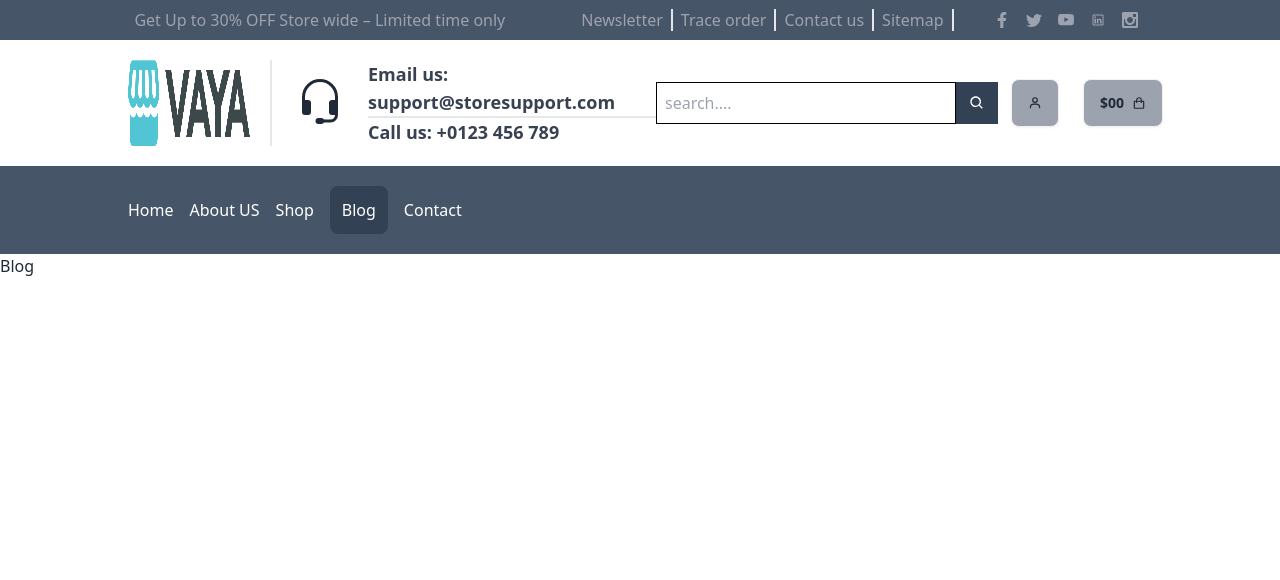
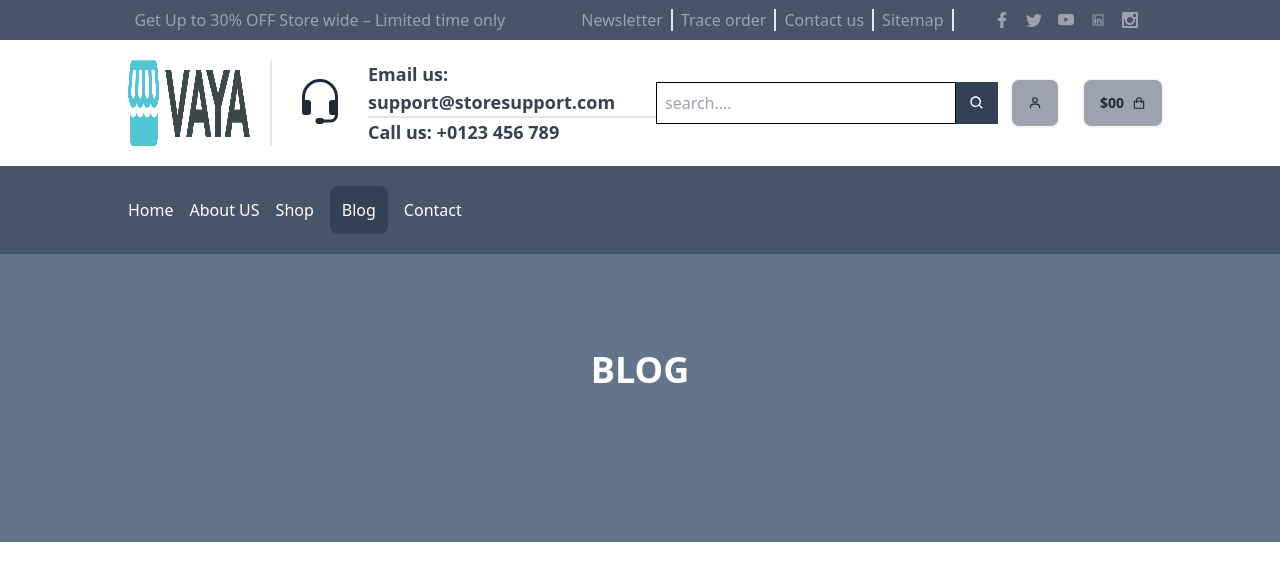
Before and after one commit to Tushar12152/Vaya-client-react, a React (Vite) app: page /blog in a window 1280 px wide. Shown: the top 580 px of the page. Built offline with nearby package versions, Linux system fonts and the light colour scheme.

Commit message:
blog adding

```diff
--- a/src/Pages/Blog.jsx
+++ b/src/Pages/Blog.jsx
@@ -1,7 +1,13 @@
 
 const Blog = () => {
   return (
-    <div>Blog</div>
+    <div>
+
+        <div className="h-72 bg-slate-500">
+            <h1 className="text-center font-bold pt-24 text-white text-4xl">BLOG</h1>
+        </div>
+
+    </div>
   )
 }
 
```
